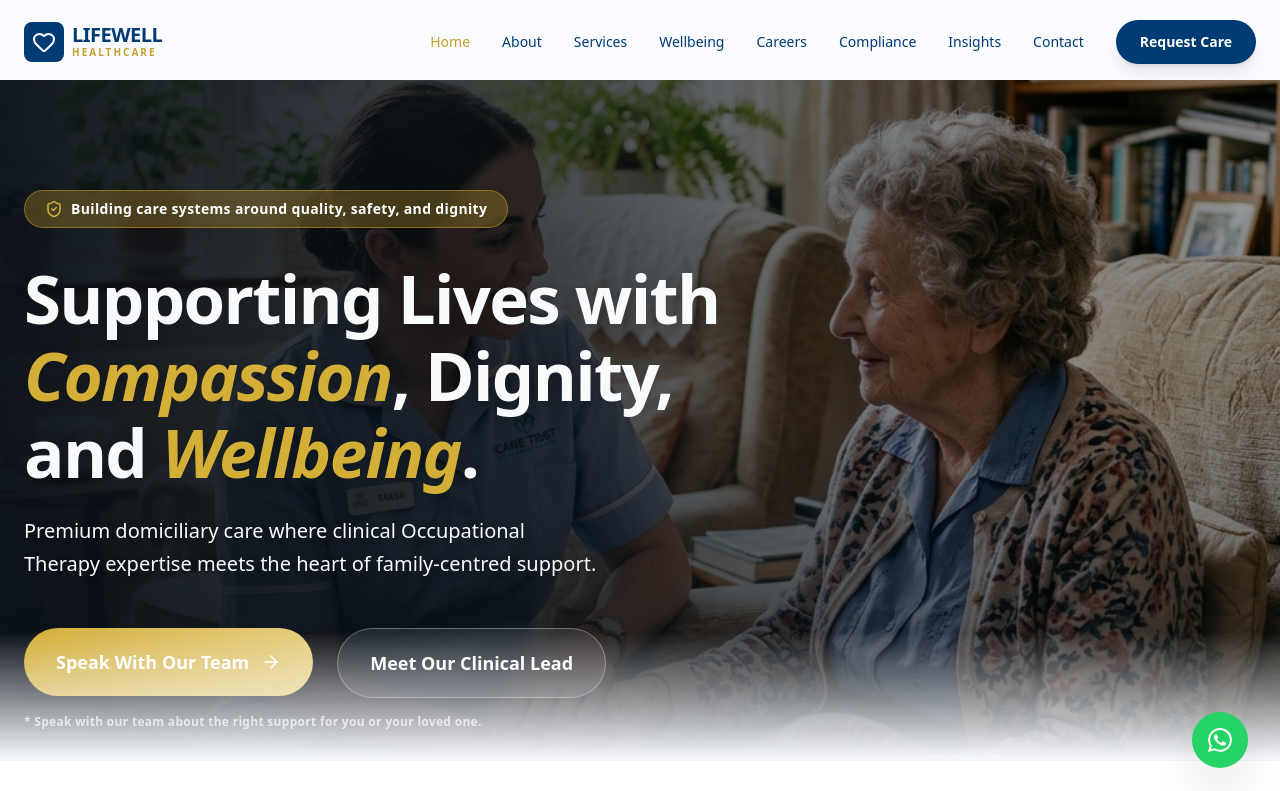
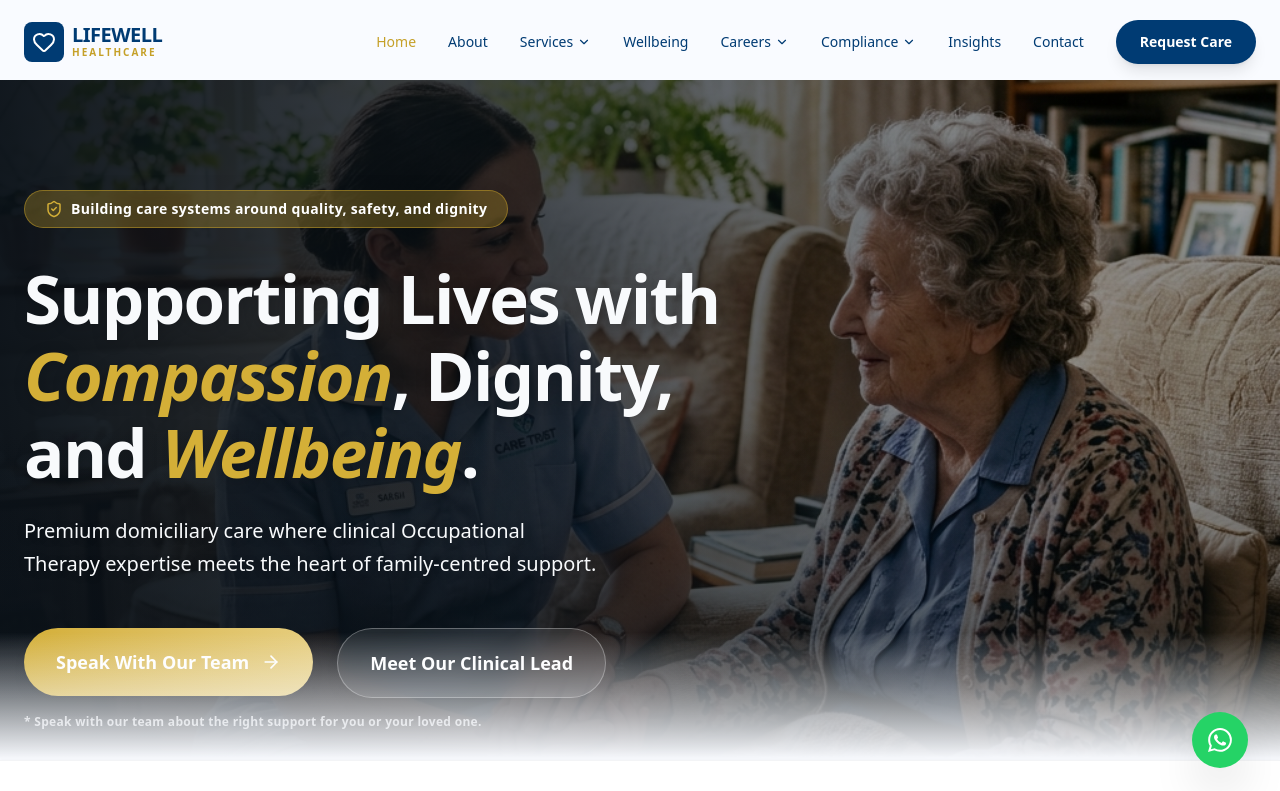
Before and after one commit to osofocarl-web/lifewell-healthcare, a Next.js app: page / in a window 1280 px wide. Shown: the top 791 px of the page. Built offline with nearby package versions, Linux system fonts and the light colour scheme.

Commit message:
fix: src/components/layout/Navbar.tsx

```diff
--- a/src/components/layout/Navbar.tsx
+++ b/src/components/layout/Navbar.tsx
@@ -4,16 +4,44 @@ import React, { useState, useEffect } from "react";
 import Link from "next/link";
 import { usePathname } from "next/navigation";
 import { motion, AnimatePresence } from "framer-motion";
-import { Menu, X, Heart } from "lucide-react";
+import { Menu, X, Heart, ChevronDown } from "lucide-react";
 import { Button } from "../ui/Button";
+
+interface DropdownItem {
+  title: string;
+  description: string;
+  href: string;
+}
+
+const servicesDropdown: DropdownItem[] = [
+  { title: "Domiciliary Care", description: "Personal care and practical support at home", href: "/services#domiciliary" },
+  { title: "Dementia Support", description: "Gentle, structured support for memory and independence", href: "/services#dementia" },
+  { title: "Mental Wellbeing", description: "Emotional support and confidence-building", href: "/wellbeing" },
+  { title: "Hospital Discharge", description: "Support to return home safely after hospital", href: "/services#discharge" },
+  { title: "Companionship", description: "Reducing isolation through meaningful connection", href: "/services#companionship" },
+];
+
+const careersDropdown: DropdownItem[] = [
+  { title: "Care Workers", description: "Join our compassionate home care team", href: "/careers#roles" },
+  { title: "Support Workers", description: "Help people live with confidence and dignity", href: "/careers#roles" },
+  { title: "Clinical Roles", description: "OT-led care, assessments and wellbeing support", href: "/careers#roles" },
+  { title: "Training & Development", description: "Grow within a values-led organisation", href: "/careers#training" },
+];
+
+const complianceDropdown: DropdownItem[] = [
+  { title: "CQC Preparation", description: "Building systems around safety and quality", href: "/compliance#cqc" },
+  { title: "Safeguarding", description: "Protecting adults through clear reporting and prevention", href: "/compliance#safeguarding" },
+  { title: "Quality Assurance", description: "Audits, feedback and continuous improvement", href: "/compliance#quality" },
+  { title: "Safer Recruitment", description: "Values-based hiring and background checks", href: "/compliance#recruitment" },
+];
 
 const navLinks = [
   { name: "Home", href: "/" },
   { name: "About", href: "/about" },
-  { name: "Services", href: "/services" },
+  { name: "Services", href: "/services", dropdown: servicesDropdown },
   { name: "Wellbeing", href: "/wellbeing" },
-  { name: "Careers", href: "/careers" },
-  { name: "Compliance", href: "/compliance" },
+  { name: "Careers", href: "/careers", dropdown: careersDropdown },
+  { name: "Compliance", href: "/compliance", dropdown: complianceDropdown },
   { name: "Insights", href: "/blog" },
   { name: "Contact", href: "/contact" },
 ];
@@ -35,7 +63,7 @@ export const Navbar = () => {
     <nav
       className={`fixed w-full z-50 transition-premium ${
         scrolled
-          ? "bg-white/70 backdrop-blur-xl border-b border-gray-100/50 shadow-[0_4px_30px_rgba(0,0,0,0.03)] py-3"
+          ? "bg-white/90 backdrop-blur-xl border-b border-gray-100/50 shadow-[0_4px_30px_rgba(0,0,0,0.03)] py-3"
           : "bg-transparent py-5"
       }`}
     >
@@ -56,7 +84,41 @@ export const Navbar = () => {
 
         {/* Desktop Nav */}
         <div className="hidden lg:flex items-center gap-8">
-          {navLinks.map((link) => (
+          {navLinks.map((link) => {
+            if (link.dropdown) {
+              return (
+                <div key={link.name} className="relative group py-2">
+                  <button
+                    className={`flex items-center gap-1 text-sm font-medium transition-premium hover:text-brand-gold outline-none ${
+                      pathname.startsWith(link.href) ? "text-brand-gold" : "text-brand-blue"
+                    }`}
+                  >
+                    {link.name}
+                    <ChevronDown size={14} className="group-hover:rotate-180 transition-transform duration-300" />
+                  </button>
+                  <div className="absolute top-full left-1/2 -translate-x-1/2 mt-2 w-[340px] bg-white rounded-2xl shadow-xl border border-gray-100/50 p-4 opacity-0 invisible group-hover:opacity-100 group-hover:visible transition-all duration-300 transform scale-95 group-hover:scale-100 origin-top z-50">
+                    <div className="flex flex-col gap-1">
+                      {link.dropdown.map((item) => (
+                        <Link
+                          key={item.title}
+                          href={item.href}
+                          className="flex flex-col p-3 rounded-xl hover:bg-brand-bg transition-premium group/item"
+                        >
+                          <span className="text-sm font-bold text-brand-blue-dark group-hover/item:text-brand-blue">
+                            {item.title}
+                          </span>
+                          <span className="text-xs text-text-muted mt-0.5 leading-normal">
+                            {item.description}
+                          </span>
+                        </Link>
+                      ))}
+                    </div>
+                  </div>
+                </div>
+              );
+            }
+
+            return (
               <Link
                 key={link.name}
                 href={link.href}
@@ -66,7 +128,8 @@ export const Navbar = () => {
               >
                 {link.name}
               </Link>
-          ))}
+            );
+          })}
           <Link href="/contact">
             <Button variant="primary" className="text-sm px-5 py-2">
               Request Care
@@ -78,6 +141,7 @@ export const Navbar = () => {
         <button
           className="lg:hidden text-brand-blue"
           onClick={() => setIsOpen(!isOpen)}
+          aria-label="Toggle menu"
         >
           {isOpen ? <X size={28} /> : <Menu size={28} />}
         </button>
@@ -90,20 +154,46 @@ export const Navbar = () => {
             initial={{ opacity: 0, height: 0 }}
             animate={{ opacity: 1, height: "auto" }}
             exit={{ opacity: 0, height: 0 }}
-            className="lg:hidden bg-white border-t border-gray-100 overflow-hidden"
+            className="lg:hidden bg-white border-t border-gray-100 overflow-hidden shadow-lg max-h-[85vh] overflow-y-auto"
           >
-            <div className="flex flex-col p-6 gap-4">
+            <div className="flex flex-col p-6 gap-5">
               {navLinks.map((link) => (
+                <div key={link.name} className="flex flex-col gap-1">
+                  {link.dropdown ? (
+                    <>
+                      <span className="text-xs uppercase tracking-wider font-extrabold text-brand-gold mt-1 px-1">
+                        {link.name}
+                      </span>
+                      <div className="flex flex-col pl-4 border-l border-gray-100 gap-3 mt-2">
+                        {link.dropdown.map((item) => (
                           <Link
-                  key={link.name}
+                            key={item.title}
+                            href={item.href}
+                            onClick={() => setIsOpen(false)}
+                            className="flex flex-col group py-1"
+                          >
+                            <span className="text-sm font-bold text-brand-blue-dark active:text-brand-blue">
+                              {item.title}
+                            </span>
+                            <span className="text-xs text-text-muted leading-normal">
+                              {item.description}
+                            </span>
+                          </Link>
+                        ))}
+                      </div>
+                    </>
+                  ) : (
+                    <Link
                       href={link.href}
                       onClick={() => setIsOpen(false)}
-                  className={`text-lg font-medium ${
+                      className={`text-base font-bold py-1 ${
                         pathname === link.href ? "text-brand-gold" : "text-brand-blue"
                       }`}
                     >
                       {link.name}
                     </Link>
+                  )}
+                </div>
               ))}
               <Link href="/contact" onClick={() => setIsOpen(false)}>
                 <Button variant="primary" className="w-full mt-2">
```
Lines whose indentation alone changed are shown as unchanged.
